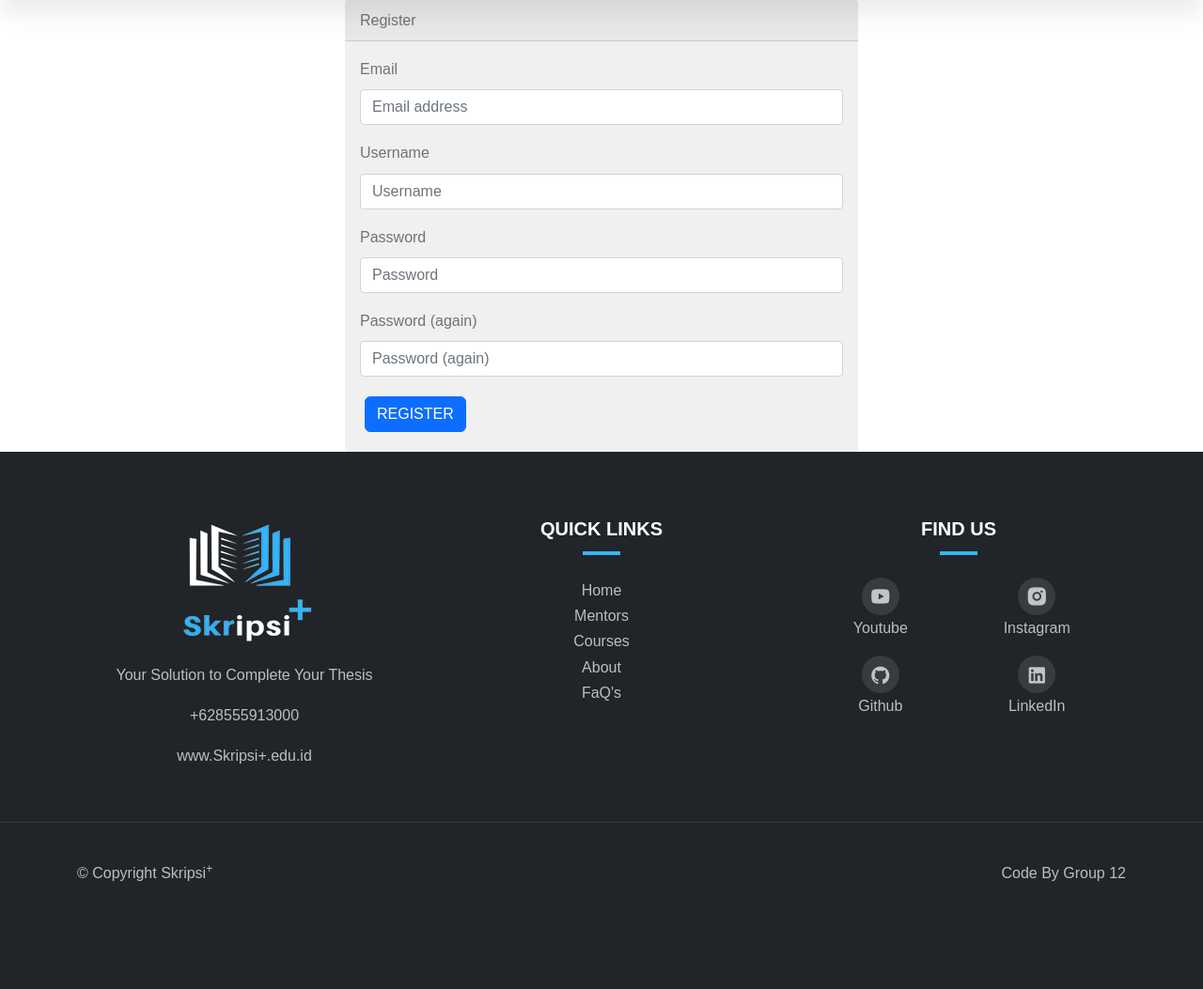
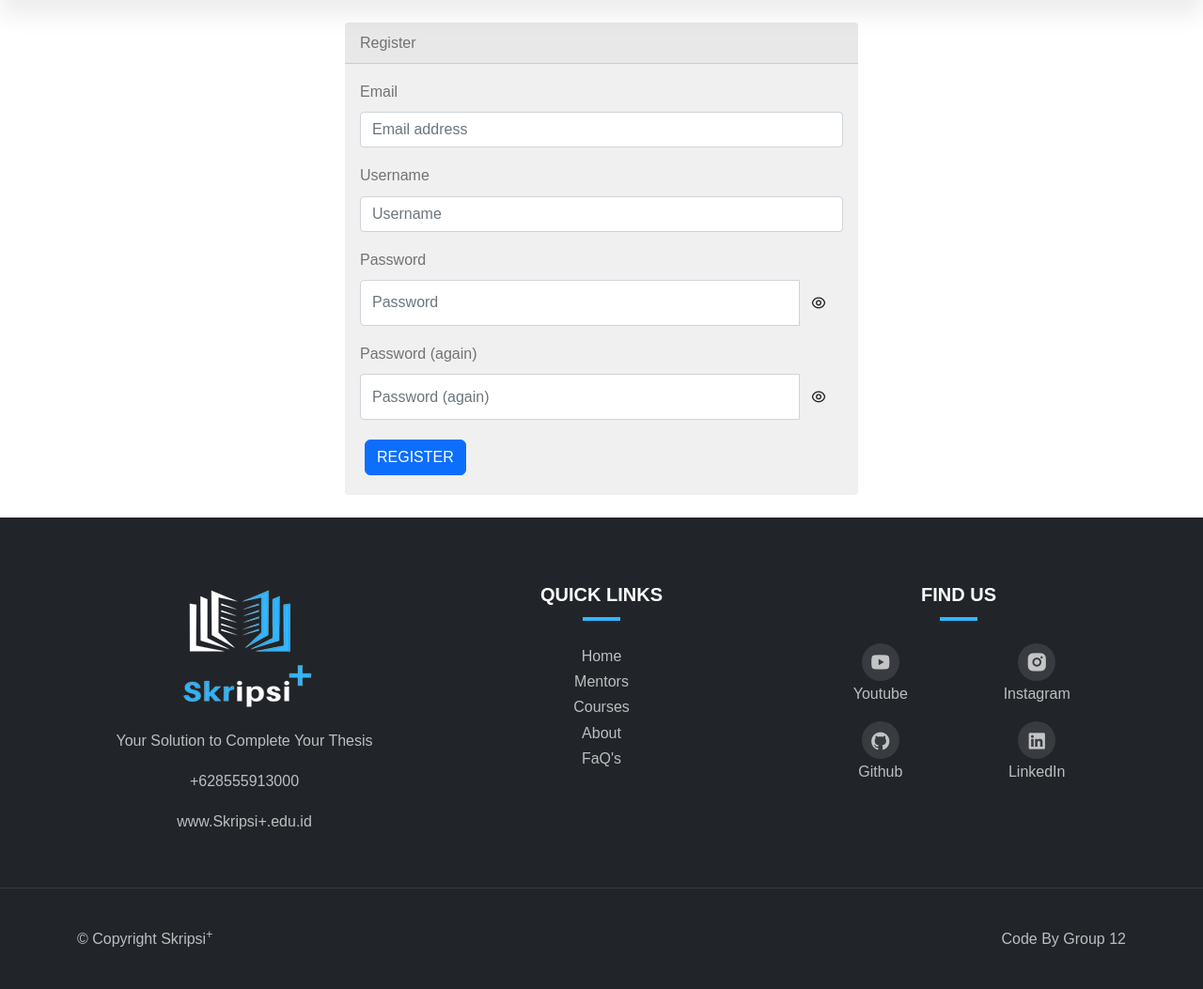
Before and after one commit to m-RafliRangga-p/Week09_Skripsi-, a Django app: page /accounts/signup/ in a window 1280 px wide. Shown: the part 87-1140 px from the top of the page at 94% size. Before the commit the page ends 1025 px from the top, so only its background shows below. Run offline with Django 5.2, Linux system fonts and the light colour scheme; some web fonts are replaced.

Commit message:
fix: template signup

```diff
--- a/Django/skripsi_plus/static/js/jQuerry.js
+++ b/Django/skripsi_plus/static/js/jQuerry.js
@@ -80,30 +80,16 @@ $(document).ready(function () {
 
 // Toggle Pasword
 $(document).ready(function () {
-  $("#togglePassword").click(function () {
-    const passwordInput = $("#password");
-    const eyeIcon = $("#eyeIcon");
+  $(".toggle-password").click(function () {
+    const input = $(this).siblings("input"); // Mencari elemen input di dalam elemen yang sama
+    const icon = $(this).find("i");
 
-    // Toggle the type attribute
-    if (passwordInput.attr("type") === "password") {
-      passwordInput.attr("type", "text");
-      eyeIcon.removeClass("ri-eye-line").addClass("ri-eye-off-line");
+    if (input.attr("type") === "password") {
+      input.attr("type", "text");
+      icon.removeClass("ri-eye-line").addClass("ri-eye-off-line");
     } else {
-      passwordInput.attr("type", "password");
-      eyeIcon.removeClass("ri-eye-off-line").addClass("ri-eye-line");
-    }
-  });
-
-  $("#toggleConfirmPassword").click(function () {
-    const confirmPasswordInput = $("#confirm_password");
-    const confirmEyeIcon = $("#confirmEyeIcon");
-
-    if (confirmPasswordInput.attr("type") === "password") {
-      confirmPasswordInput.attr("type", "text");
-      confirmEyeIcon.removeClass("ri-eye-line").addClass("ri-eye-off-line");
-    } else {
-      confirmPasswordInput.attr("type", "password");
-      confirmEyeIcon.removeClass("ri-eye-off-line").addClass("ri-eye-line");
+      input.attr("type", "password");
+      icon.removeClass("ri-eye-off-line").addClass("ri-eye-line");
     }
   });
 });
--- a/Django/skripsi_plus/templates/account/signup.html
+++ b/Django/skripsi_plus/templates/account/signup.html
@@ -1,6 +1,6 @@
 {% extends 'layouts/base.html'%} {% load static %} {% load form_filters %}
 {% block content %}
-<div class="container">
+<div class="container my-4">
   <div class="row justify-content-center">
     <div class="col-md-6">
       <div class="card">
@@ -12,12 +12,18 @@
             {% for field in form %}
             <div class="mb-3">
               <label class="form-label">{{ field.label }}</label>
-              {{ field|add_class:"form-control" }}
-              {% if field.errors %}
-                <div class="text-danger small">{{ field.errors }}</div>
+              {% if field.name == 'password1' or field.name == 'password2' %}
+                <div class="input-group">
+                  {{ field|add_class:"form-control"}}
+                  <button type="button" class="btn toggle-password">
+                    <i class="ri-eye-line"></i> <!-- Icon -->
+                  </button>
+                </div>
+              {% else %}
+                {{ field|add_class:"form-control" }}
               {% endif %}
             </div>
-          {% endfor %}
+            {% endfor %}
             <button type="submit" class="btn btn-primary">Register</button>
           </form>
         </div>
```
Also changed, not shown: Django/skripsi_plus/db.sqlite3, Django/skripsi_plus/public_app/templatetags/form_filters.py (line endings or trailing spaces).
